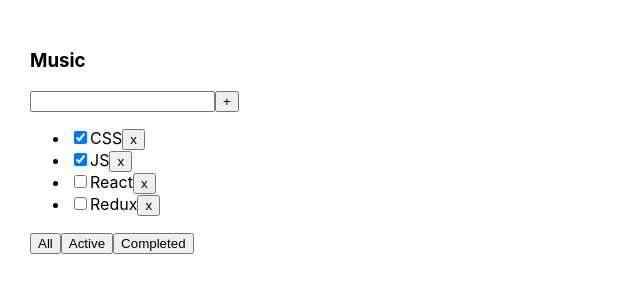
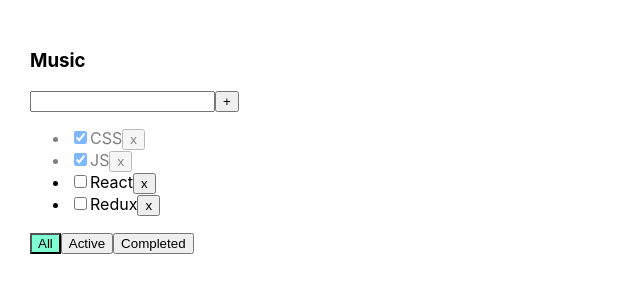
Before and after one commit to CloudMamoru/todolist--pet--, a React (Create React App) app: page / in a window 1280 px wide. Shown: the top 300 px of the page, without its empty margins (0-640 px from the left). Built offline with nearby package versions, Linux system fonts and the light colour scheme.

Commit message:
Added the ability to change task status

```diff
--- a/src/App.css
+++ b/src/App.css
@@ -6,3 +6,19 @@
 .App > div {
   margin-right: 50px;
 }
+
+.error {
+  border: red 1px solid;
+}
+
+.error-message {
+  color: red;
+}
+
+.active-filter {
+  background-color: aquamarine;
+}
+
+.is-done {
+  opacity: 0.5;
+}
--- a/src/App.tsx
+++ b/src/App.tsx
@@ -23,8 +23,16 @@
 
   // Remove
   function removeTask(id: string) {
-    let filteredTasks = tasks.filter((el) => el.id !== id);
+    let filteredTasks = tasks.filter((t) => t.id !== id);
     setTasks(filteredTasks);
+  }
+
+  // Change status
+  function changeTaskStatus(id: string, isDone: boolean) {
+    let task = tasks.find((t) => t.id === id);
+    if (task) task.isDone = isDone;
+
+    setTasks([...tasks]);
   }
 
   // Filter
@@ -47,6 +55,8 @@
         removeTask={removeTask}
         tasks={tasksForTodoList}
         addTask={addTask}
+        changeTaskStatus={changeTaskStatus}
+        filter={filter}
       />
     </div>
   );
--- a/src/Todolist.tsx
+++ b/src/Todolist.tsx
@@ -13,23 +13,30 @@
   removeTask: (id: string) => void;
   addTask: (title: string) => void;
   changeFilter: (value: FilterValuesType) => void;
+  changeTaskStatus: (id: string, isDone: boolean) => void;
+  filter: FilterValuesType;
 };
 
 export function Todolist(props: PropsType) {
-  const [newTaskTitle, setNewTaskTitle] = useState('');
+  const [title, setTitle] = useState('');
+  const [error, setError] = useState<string | null>(null);
 
   const onNewTitleChangeHandler = (e: ChangeEvent<HTMLInputElement>) => {
-    setNewTaskTitle(e.currentTarget.value);
+    setTitle(e.currentTarget.value);
+  };
+  const addTask = () => {
+    if (title.trim() !== '') {
+      props.addTask(title);
+      setTitle('');
+    } else {
+      setError('Title is required');
+    }
   };
   const onKeyPressHandler = (e: KeyboardEvent<HTMLInputElement>) => {
+    setError(null);
     if (e.key === 'Enter') {
-      setNewTaskTitle('');
-      props.addTask(newTaskTitle);
+      addTask();
     }
-  };
-  const addTask = () => {
-    setNewTaskTitle('');
-    props.addTask(newTaskTitle);
   };
   const onAllClickHandler = () => props.changeFilter('all');
   const onActiveClickHandler = () => props.changeFilter('active');
@@ -41,31 +48,51 @@
       <div>
         <input
           type='text'
-          value={newTaskTitle}
+          value={title}
           onChange={onNewTitleChangeHandler}
           onKeyDown={onKeyPressHandler}
+          className={error ? 'error' : ''}
         />
         <button onClick={addTask}>+</button>
+        {error && <div className='error-message'>Field is required </div>}
       </div>
       <ul>
         {props.tasks.map((t) => {
-          const onRemoveHandler = () => {
+          const onClickHandler = () => {
             props.removeTask(t.id);
+          };
+          const onChangeHandler = (e: ChangeEvent<HTMLInputElement>) => {
+            props.changeTaskStatus(t.id, e.currentTarget.checked);
           };
 
           return (
-            <li key={t.id}>
-              <input type='checkbox' checked={t.isDone} />
+            <li key={t.id} className={t.isDone ? 'is-done' : ''}>
+              <input type='checkbox' checked={t.isDone} onChange={onChangeHandler} />
               <span>{t.title}</span>
-              <button onClick={onRemoveHandler}>x</button>
+              <button onClick={onClickHandler}>x</button>
             </li>
           );
         })}
       </ul>
       <div>
-        <button onClick={onAllClickHandler}>All</button>
-        <button onClick={onActiveClickHandler}>Active</button>
-        <button onClick={onCompletedClickHandler}>Completed</button>
+        <button
+          className={props.filter === 'all' ? 'active-filter' : ''}
+          onClick={onAllClickHandler}
+        >
+          All
+        </button>
+        <button
+          className={props.filter === 'active' ? 'active-filter' : ''}
+          onClick={onActiveClickHandler}
+        >
+          Active
+        </button>
+        <button
+          className={props.filter === 'completed' ? 'active-filter' : ''}
+          onClick={onCompletedClickHandler}
+        >
+          Completed
+        </button>
       </div>
     </div>
   );
```
